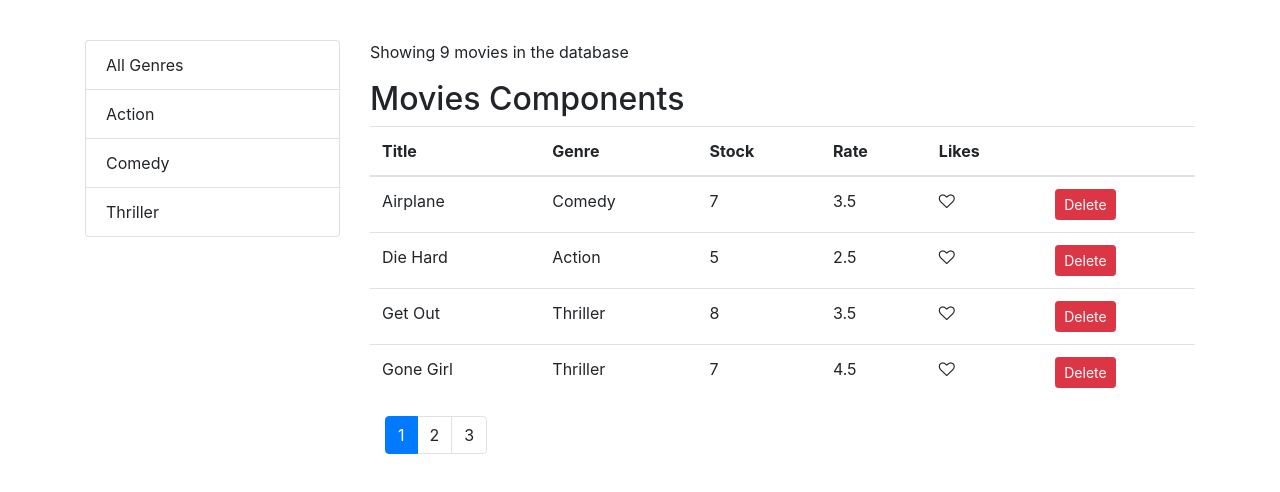
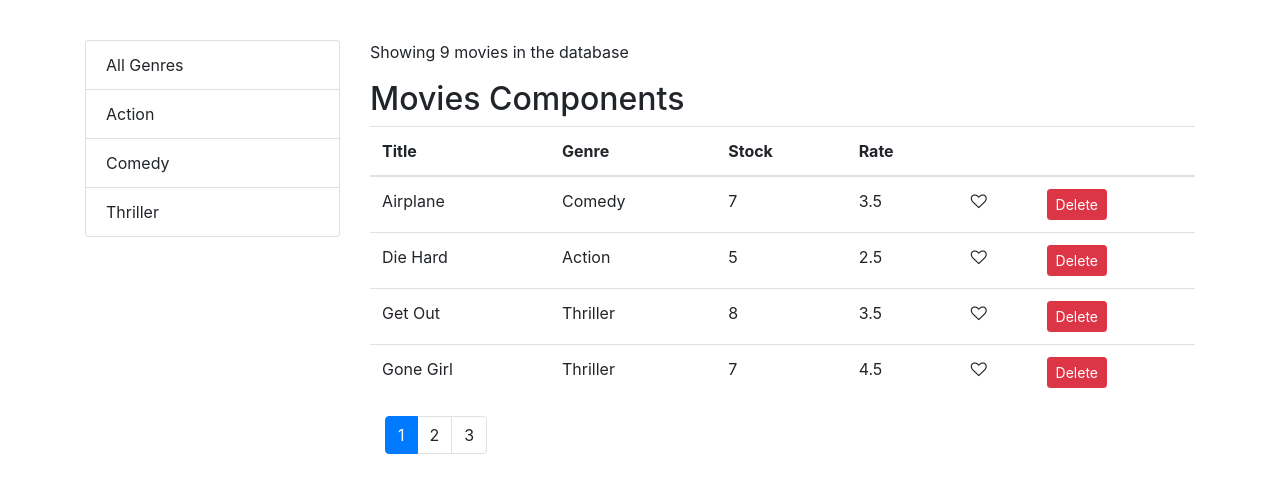
Before and after one commit to gabpoiss/React_With_Mosh, a React (Create React App) app in the folder vidly/: page / in a window 1280 px wide. Shown: the top 492 px of the page. Built offline with nearby package versions, Linux system fonts and the light colour scheme.

Commit message:
Extracted TableHeader

```diff
--- /dev/null
+++ b/vidly/src/components/common/tableHeader.jsx
@@ -0,0 +1,36 @@
+import React, { Component } from "react";
+
+// columns: array
+// sortColumn: object
+// onSort: function
+
+class TableHeader extends Component {
+  raiseSort = path => {
+    const sortColumn = { ...this.props.sortColumn };
+    if (sortColumn.path === path)
+      sortColumn.order = sortColumn.order === "asc" ? "desc" : "asc";
+    else {
+      sortColumn.path = path;
+      sortColumn.order = "asc";
+    }
+    this.props.onSort(sortColumn);
+  };
+  render() {
+    return (
+      <thead>
+        <tr>
+          {this.props.columns.map(column => (
+            <th
+              key={column.path || column.key}
+              onClick={() => this.raiseSort(column.path)}
+            >
+              {column.label}
+            </th>
+          ))}
+        </tr>
+      </thead>
+    );
+  }
+}
+
+export default TableHeader;
--- a/vidly/src/components/movies.jsx
+++ b/vidly/src/components/movies.jsx
@@ -62,14 +62,7 @@
     console.log(genre);
   };
 
-  handleSort = path => {
-    const sortColumn = { ...this.state.sortColumn };
-    if (sortColumn.path === path)
-      sortColumn.order = sortColumn.order === "asc" ? "desc" : "asc";
-    else {
-      sortColumn.path = path;
-      sortColumn.order = "asc";
-    }
+  handleSort = sortColumn => {
     this.setState({ sortColumn });
   };
 
@@ -108,6 +101,7 @@
 
           <MoviesTable
             movies={movies}
+            sortColumn={sortColumn}
             onLike={this.handleLike}
             onDelete={this.handleDelete}
             onSort={this.handleSort}
--- a/vidly/src/components/moviesTable.jsx
+++ b/vidly/src/components/moviesTable.jsx
@@ -1,21 +1,26 @@
 import React, { Component } from "react";
 import Like from "./common/like";
+import TableHeader from "./common/tableHeader";
 
 class MoviesTable extends Component {
+  columns = [
+    { path: "title", label: "Title" },
+    { path: "genre.name", label: "Genre" },
+    { path: "numberInStock", label: "Stock" },
+    { path: "dailyRentalRate", label: "Rate" },
+    { key: "like" },
+    { key: "delete" }
+  ];
+
   render() {
-    const { movies, onDelete, onLike, onSort } = this.props;
+    const { movies, onDelete, onLike, sortColumn, onSort } = this.props;
     return (
       <table className="table">
-        <thead>
-          <tr>
-            <th onClick={() => onSort("title")}>Title</th>
-            <th onClick={() => onSort("genre.name")}>Genre</th>
-            <th onClick={() => onSort("numberInStock")}>Stock</th>
-            <th onClick={() => onSort("dailyRentalRate")}>Rate</th>
-            <th onClick={() => onSort("liked")}>Likes</th>
-            <th />
-          </tr>
-        </thead>
+        <TableHeader
+          columns={this.columns}
+          sortColumn={sortColumn}
+          onSort={onSort}
+        />
 
         <tbody>
           {movies.map(movie => (
```
